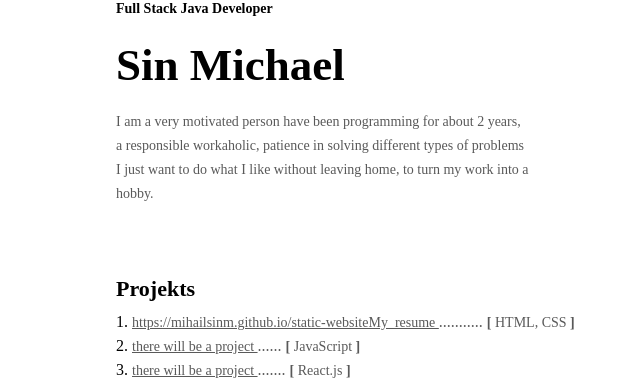
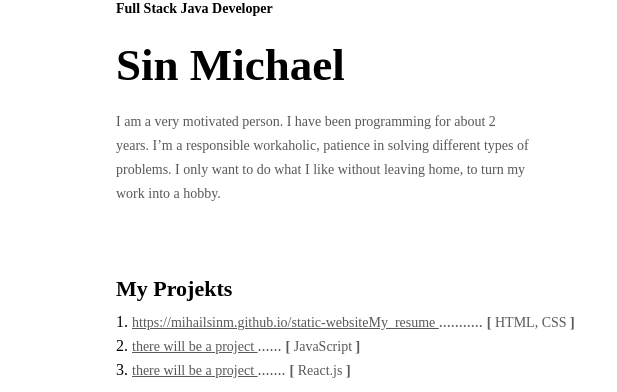
Before and after one commit to mihailsinM/static-websiteMy_resume, a plain HTML site: page index.html in a window 1280 px wide. Shown: the part 108-500 px from the top of the page, 394-1011 px from the left. Drawn offline with Linux system fonts and the light colour scheme.

Commit message:
cssMerge branch 'master' of https://github.com/mihailsinM/static-websiteMy_resume

```diff
--- a/index.html
+++ b/index.html
@@ -82,16 +82,14 @@
                 <h2 class="front">Full Stack Java Developer</h2>
                 <h1 class="name">Sin Michael</h1>
                 <p class="about-me">
-                    I am a very motivated person have been programming for about
-                    2 years, a responsible workaholic,
-                    patience in solving different types of problems
-                    I just want to do what I like without leaving home,
-                    to turn my work into a hobby.
+                    I am a very motivated person. I have been programming for about 2 years.
+                    I’m a responsible workaholic, patience in solving different types of problems.
+                    I only want to do what I like without leaving home, to turn my work into a hobby.
                 </p>
             </div>
             <!-- project conteiner -->
             <div>
-                <h3 class="projekts">Projekts</h3>
+                <h3 class="projekts">My Projekts</h3>
                 <ol>
                     <li class="projekts-item">
                         <a class="prg"
```
